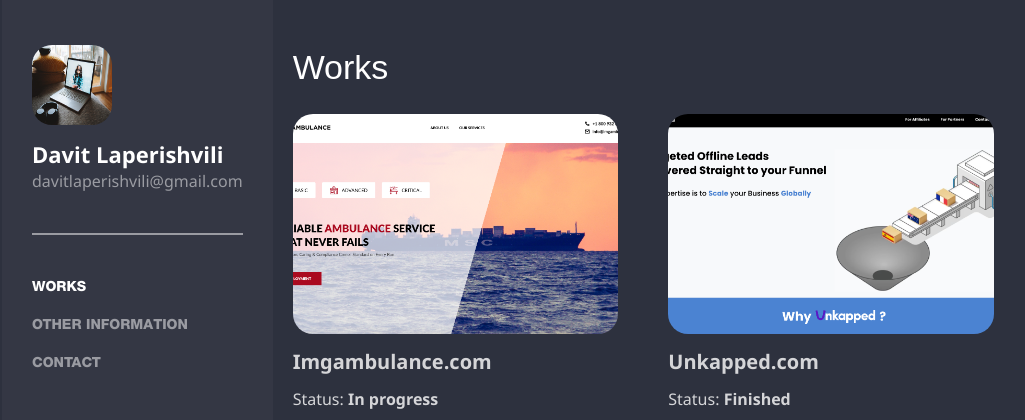
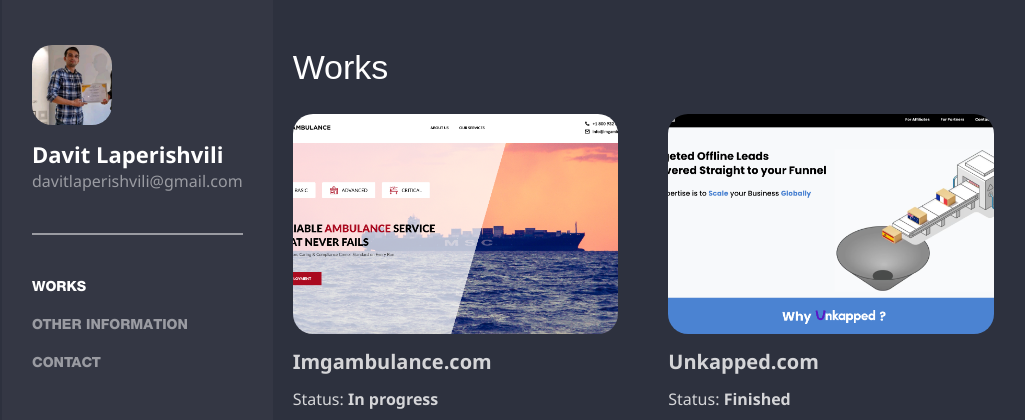
Before and after one commit to davitlaperishvili/Portfolio, a PHP site: page / in a window 1280 px wide. Shown: the top 420 px of the page, without its empty margins (142-1167 px from the left). Run offline with PHP 8.4, Linux system fonts and the light colour scheme; some web fonts are replaced.

Commit message:
profile info update

```diff
--- a/index.html
+++ b/index.html
@@ -31,8 +31,13 @@
     <div class="container">
         <section class="left_section">
             <header class="left_section_header">
-                <figure>
-                    <a href="index.html"><img src="themes/images/no_image.jpg" alt=""></a>
+                <figure class="magnific">
+                    <a href="themes/images/profile.jpg"><img src="themes/images/profile.jpg" alt=""></a>
+                    <div class="gallery_img magnific">
+                        <a href="themes/images/profile1.jpg"><img src="themes/images/profile1.jpg" alt=""></a>
+                        <a href="themes/images/profile2.jpg"><img src="themes/images/profile2.jpg" alt=""></a>
+                        <a href="themes/images/profile3.jpg"><img src="themes/images/profile3.jpg" alt=""></a>
+                    </div>
                 </figure>
                 <div class="left_section_header_text">
                     <h2><a href="index.html">Davit Laperishvili</a></h2>
--- a/resources/frontend/sass/layout/sections/_01_left_section.scss
+++ b/resources/frontend/sass/layout/sections/_01_left_section.scss
@@ -59,6 +59,7 @@ section.left_section{
             img{
                 width: 100%;
                 height: 100%;
+                object-fit: cover;
             }
             &:hover{
                 transform: translateY(-5px);
```
Also changed, not shown: resources/frontend/scripts/main.js (+14 -17 lines), scripts/css/main.css, scripts/js/main.js, themes/images/profile.jpg (added), themes/images/profile1.jpg (added), themes/images/profile2.jpg (added), themes/images/profile3.jpg (added), 1 other file.
